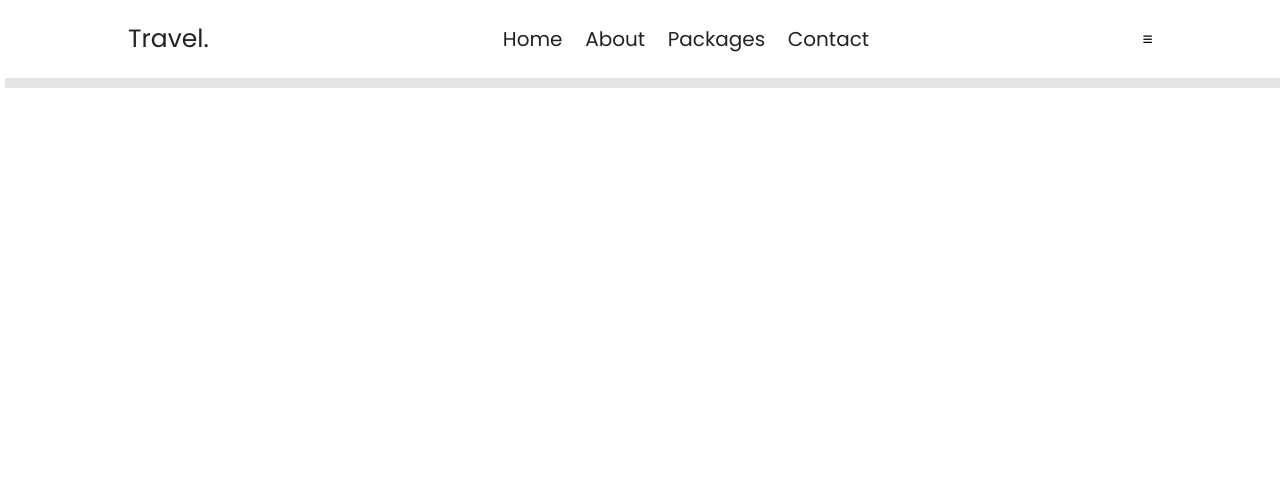
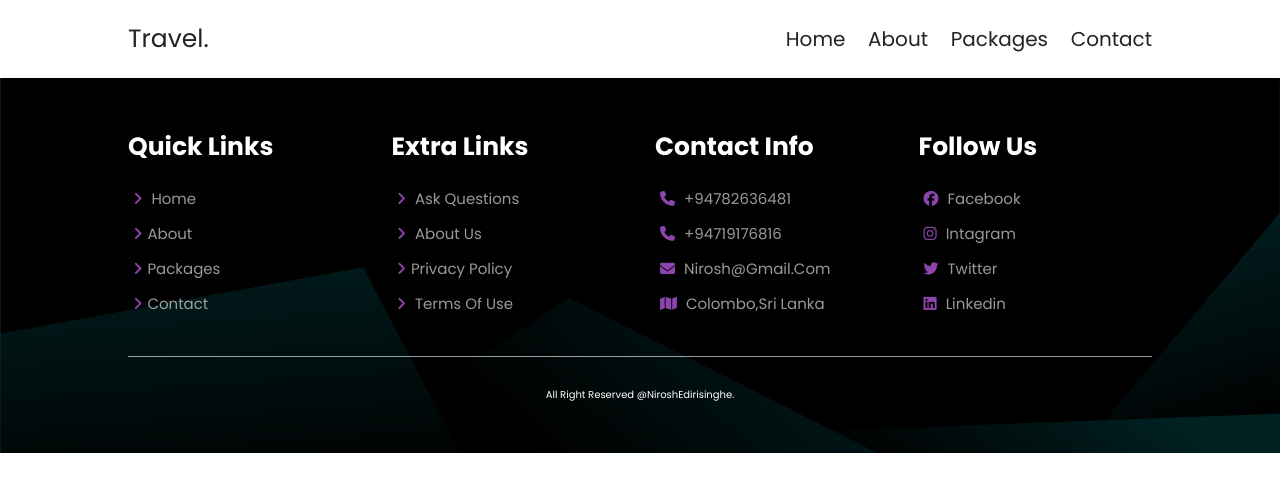
Before and after one commit to Nirosh-Edirisinghe/Tourism_Web, a PHP site: page /home.php in a window 1280 px wide. Shown: the top 492 px of the page. Run offline with PHP 8.4, Linux system fonts and the light colour scheme; some libraries are stand-ins or nearby versions.

Commit message:
add footer secton

```diff
--- a/css/style.css
+++ b/css/style.css
@@ -73,12 +73,12 @@ section{
    color: var(--main-color);
 }
 
-.menu-btn{
+#menu-btn {
    font-size: 2.5rem;
    cursor: pointer;
    color: var(--black);
    display: none;
-}
+ }
 
 
 
@@ -88,8 +88,49 @@ section{
 
 
 
+.footer{
+   background-image: url(../images/footer.jpg) ;
+   background-size: cover;
+   background-position: center;
+   background-attachment: flex;
 
+}
 
+.footer .box-container{
+   display: grid;
+   grid-template-columns: repeat(auto-fit, minmax(20rem, 1fr));
+   gap: 3rem;
+}
+
+.footer .box-container .box h3{
+   color: var(--white);
+   font-size: 2.5rem;
+   padding-bottom: 2rem;
+}
+
+.footer .box-container .box a{
+   color: var(--light-white);
+   font-size: 1.5rem;
+   padding-bottom: 1rem;
+   display: block;
+}
+
+.footer .box-container .box a i{
+   color: var(--main-color);
+   padding: .5rem;
+}
+
+.footer .box-container .box a:hover {
+   color: var(--main-color);
+}
+
+.footer .credit{
+   text-align: center;
+   padding-top: 3rem;
+   margin-top: 3rem;
+   border-top: .1rem solid var(--light-white);
+   color: var(--white);
+}
 
 
 
@@ -112,9 +153,16 @@ section{
 }
 
 @media (max-width:768px){
-   .menu-btn{
+
+   #menu-btn {
       display: inline-block;
+      transition: 0.2s linear;
    }
+
+   #menu-btn.fa-times {
+      transform: rotate(180deg);
+   }
+
    .header .navbar{
       position: absolute;
       top: 99%; left: 0; right: 0;
--- a/home.php
+++ b/home.php
@@ -6,11 +6,14 @@
    <title>Document</title>
 
 
+
    <link rel="stylesheet" href="https://cdn.jsdelivr net/npm/swiper@11/swiper-bundle.min.css"/>
 
    <link rel="stylesheet" href="https://cdnjs.cloudflare.com/ajax/libs/font-awesome/6.7.2/css/all.min.css">
 
    <link rel="stylesheet" href="css/style.css">
+
+
 
 
 
@@ -36,7 +39,55 @@
 
 
 
-   <script src="https://cdn.jsdelivr.net/npm swiper@11/swiper-bundle.min.js"></script>
-   <script src="js/script.js  "></script>
+
+
+
+   <section class="footer">
+      <div class="box-container">
+         <div class="box">
+            <h3>quick links</h3>
+            <a href="home.php"><i class="fas fa-angle-right"></i> Home</a>
+            <a href="about.php"><i class="fas fa-angle-right"></i>about</a>
+            <a href="package.php"><i class="fas fa-angle-right"></i>packages</a>
+            <a href="contat.php"><i class="fas fa-angle-right"></i>contact</a>
+         </div>
+
+         <div class="box">
+            <h3>extra links</h3>
+            <a href="#"><i class="fas fa-angle-right"></i> ask questions</a>
+            <a href="#"><i class="fas fa-angle-right"></i> about us</a>
+            <a href="#"><i class="fas fa-angle-right"></i>privacy  policy</a>
+            <a href="#"><i class="fas fa-angle-right"></i> terms of use</a>
+
+         </div>
+
+         <div class="box">
+            <h3>contact info</h3>
+            <a href="#"><i class="fas fa-phone"></i> +94782636481</a>
+            <a href="#"><i class="fas fa-phone"></i> +94719176816</a>
+            <a href="#"><i class="fas fa-envelope"></i> nirosh@gmail.com</a>
+            <a href="#"><i class="fas fa-map"></i> colombo,Sri Lanka</a>
+
+
+         </div>
+
+         <div class="box">
+            <h3>follow us</h3>
+            <a href="#"><i class="fab fa-facebook"></i> facebook</a>
+            <a href="#"><i class="fab fa-instagram"></i> intagram</a>
+            <a href="#"><i class="fab fa-twitter"></i> twitter</a>
+            <a href="#"><i class="fab fa-linkedin"></i> linkedin</a>
+         </div>
+      </div>
+
+      <div class="credit">all right reserved @niroshEdirisinghe.</div>
+
+   </section>
+
+
+   <script src="script.js  "></script>
+   <link rel="stylesheet" href="https://cdn.jsdelivr.net/npm/swiper@11/swiper-bundle.min.css">
+
+
 </body>
 </html>
--- a/script.js
+++ b/script.js
@@ -0,0 +1,7 @@
+let menu = document.querySelector('#menu-btn');
+let navbar = document.querySelector('.header .navbar');
+
+menu.onclick = () => {
+   menu.classList.toggle('fa-times');
+   navbar.classList.toggle('active');
+};
```
Also changed, not shown: images/footer.jpg (added).
